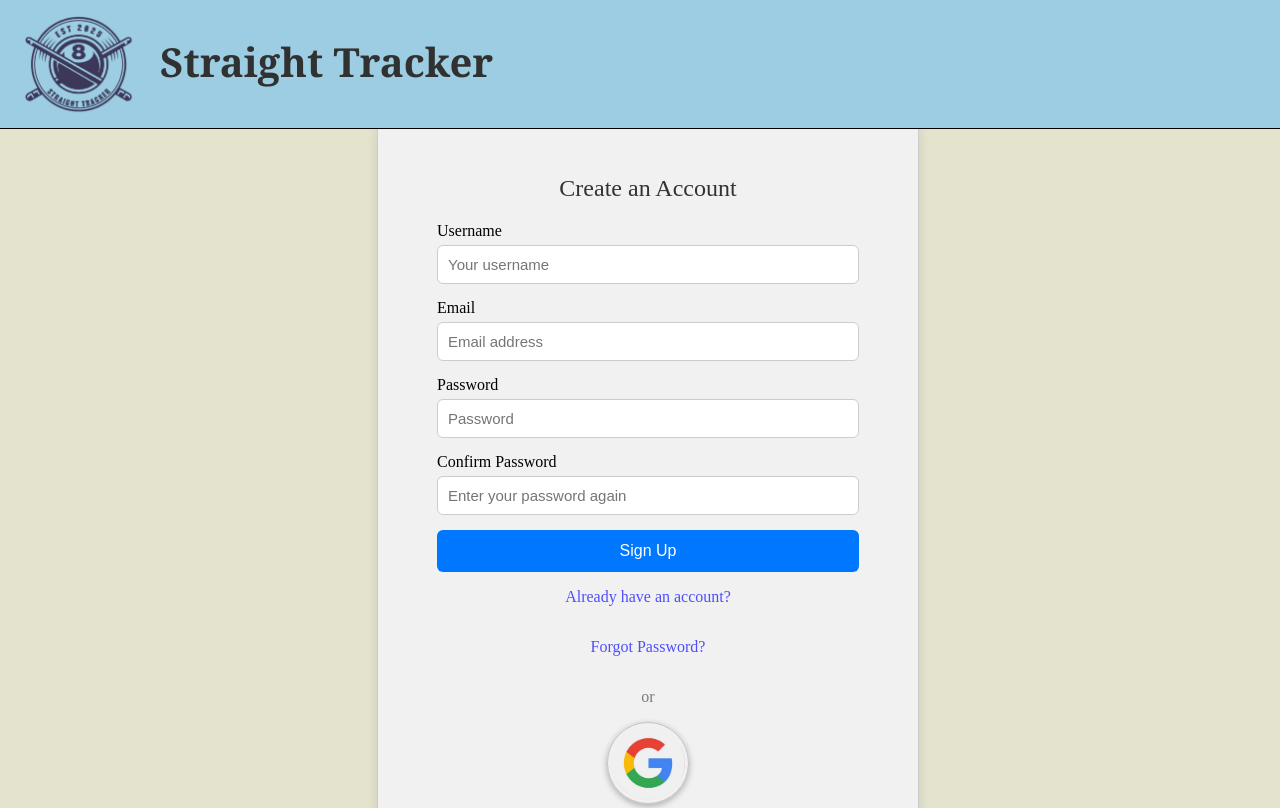
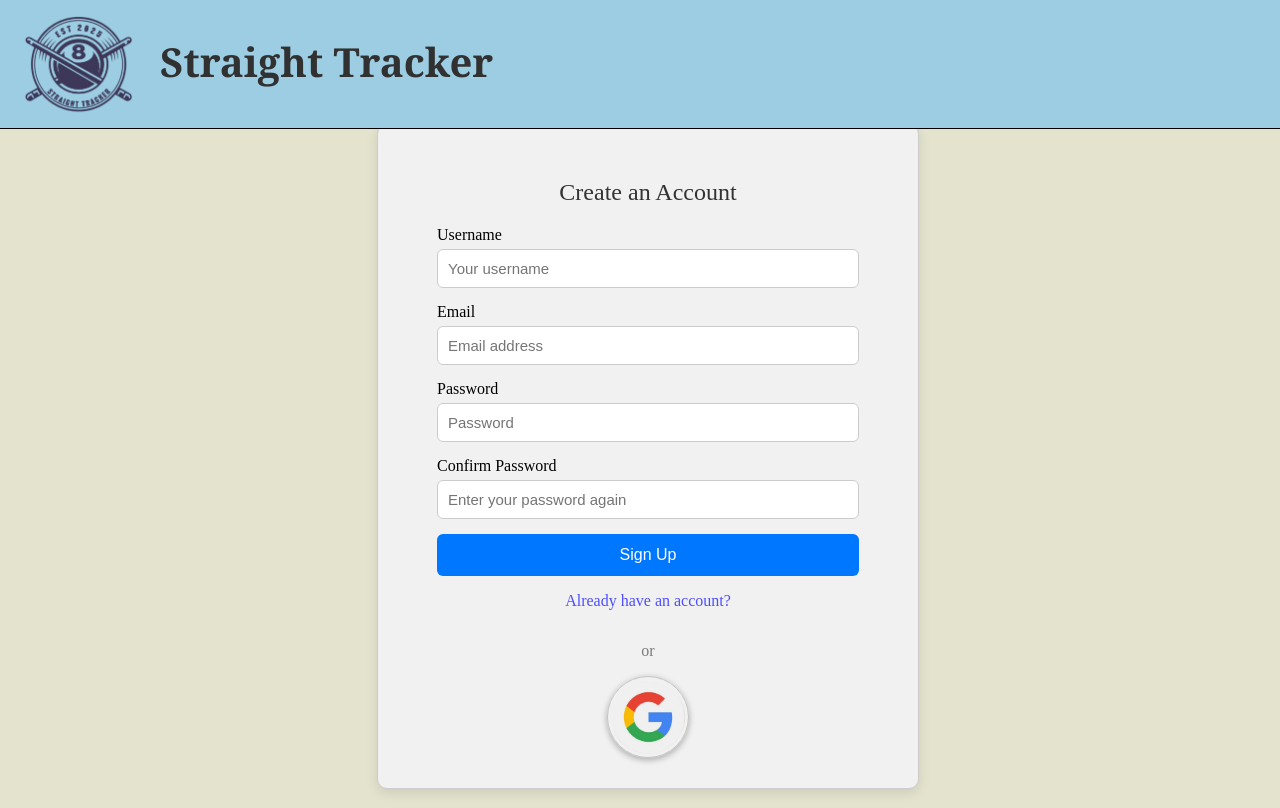
Before and after one commit to Jasark0/straight-tracker, a Next.js app in the folder straight-tracker/: page /signup in a window 1280 px wide. Built offline with nearby package versions, Linux system fonts and the light colour scheme; no server answers.

Commit message:
quick fix: forgotpassword

```diff
--- a/straight-tracker/src/app/(auth)/signup/page.tsx
+++ b/straight-tracker/src/app/(auth)/signup/page.tsx
@@ -98,9 +98,7 @@ const Signup: React.FC = () => {
         router.push('/signin');
     }
 
-    const forgotPasswordPage = () => {
-        router.push('/forgotpassword');
-    }
+
 
     return (
         <div className="page-box">
@@ -159,9 +157,6 @@ const Signup: React.FC = () => {
                 <p className="already-text-css" onClick={signInPage}>
                     Already have an account?
                 </p>
-                <p className="already-text-css" onClick={forgotPasswordPage}>
-                    Forgot Password?
-                </p>
                 <p className="or-css">
                     or
                 </p>
```
